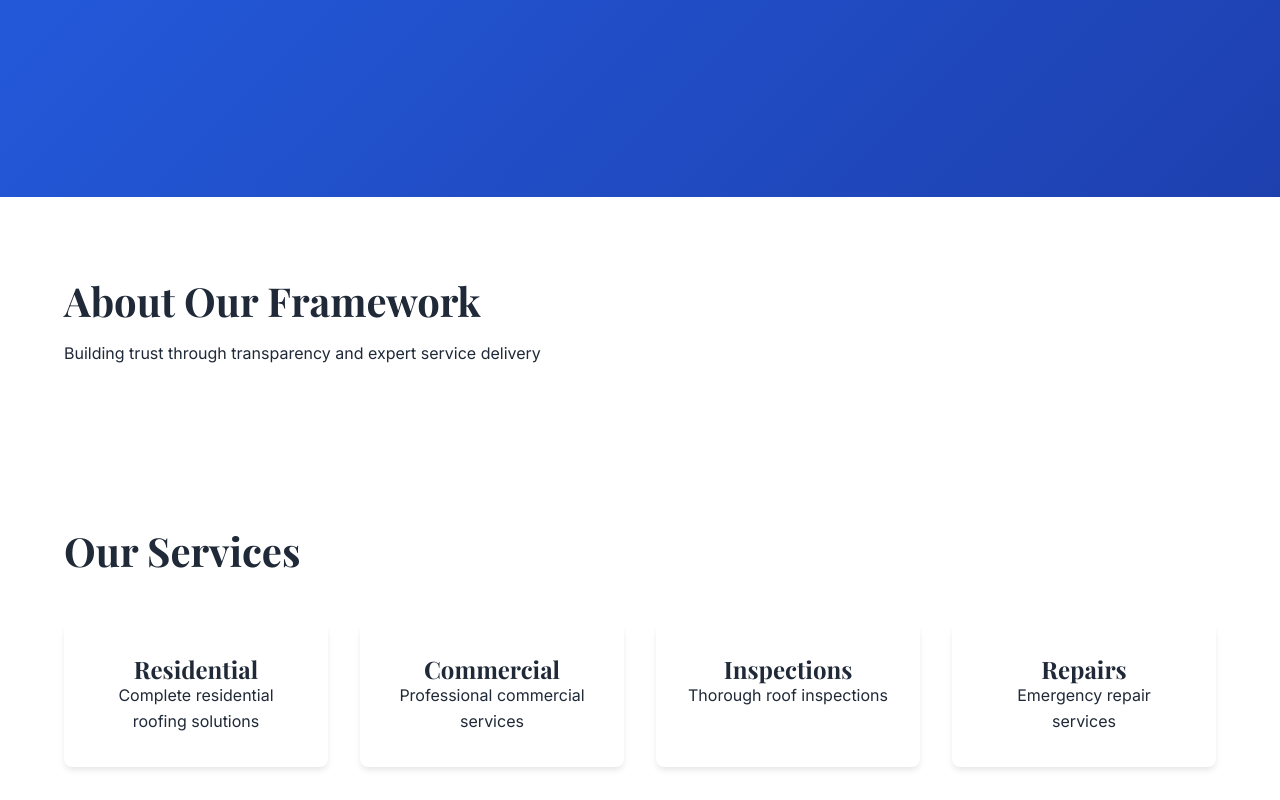
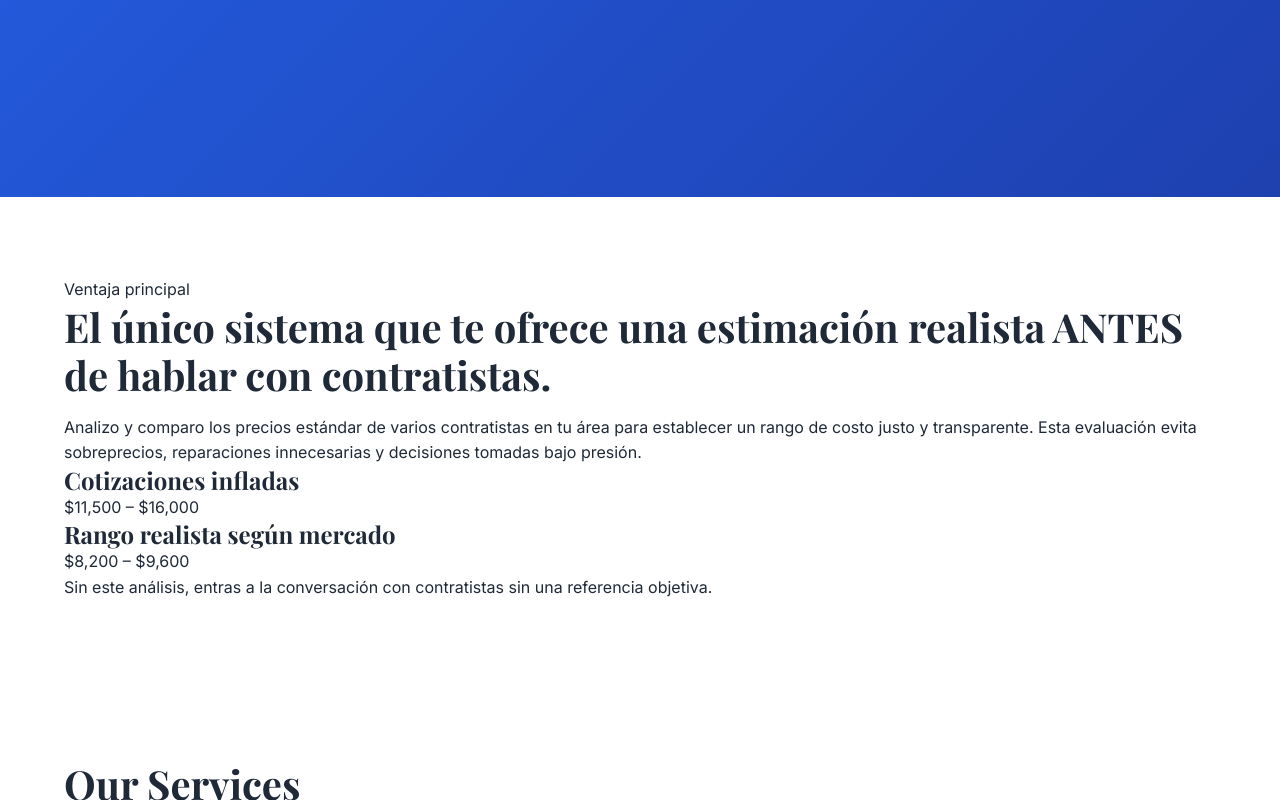
Before and after one commit to wilzonview/roofing-sales-framework, a plain HTML site: page index.html in a window 1280 px wide. Shown: the part 603-1403 px from the top of the page. Drawn offline with nearby package versions, Linux system fonts and the light colour scheme.

Commit message:
Revise 'About' section with detailed framework benefits
Updated the 'About' section to provide a detailed description of the framework's benefits and included a comparison of inflated quotes versus realistic market ranges.

```diff
--- a/index.html
+++ b/index.html
@@ -38,10 +38,29 @@
         </section>
         <section id="about">
             <div class="container">
-                <h2>About Our Framework</h2>
-                <p>Building trust through transparency and expert service delivery</p>
-            </div>
-        </section>
+    <span class="eyebrow">Ventaja principal</span>
+    <h2>El único sistema que te ofrece una estimación realista ANTES de hablar con contratistas.</h2>
+
+    <p class="lead">
+      Analizo y comparo los precios estándar de varios contratistas en tu área para establecer un rango de costo justo y transparente. Esta evaluación evita sobreprecios, reparaciones innecesarias y decisiones tomadas bajo presión.
+    </p>
+
+    <div class="soft-quote-comparison">
+      <div class="card inflated">
+        <h3>Cotizaciones infladas</h3>
+        <p>$11,500 – $16,000</p>
+      </div>
+      <div class="card realistic">
+        <h3>Rango realista según mercado</h3>
+        <p>$8,200 – $9,600</p>
+      </div>
+    </div>
+
+    <p class="key-message">
+      Sin este análisis, entras a la conversación con contratistas sin una referencia objetiva.
+    </p>
+  </div>
+</section>
         <section id="services">
             <div class="container">
                 <h2>Our Services</h2>
```
